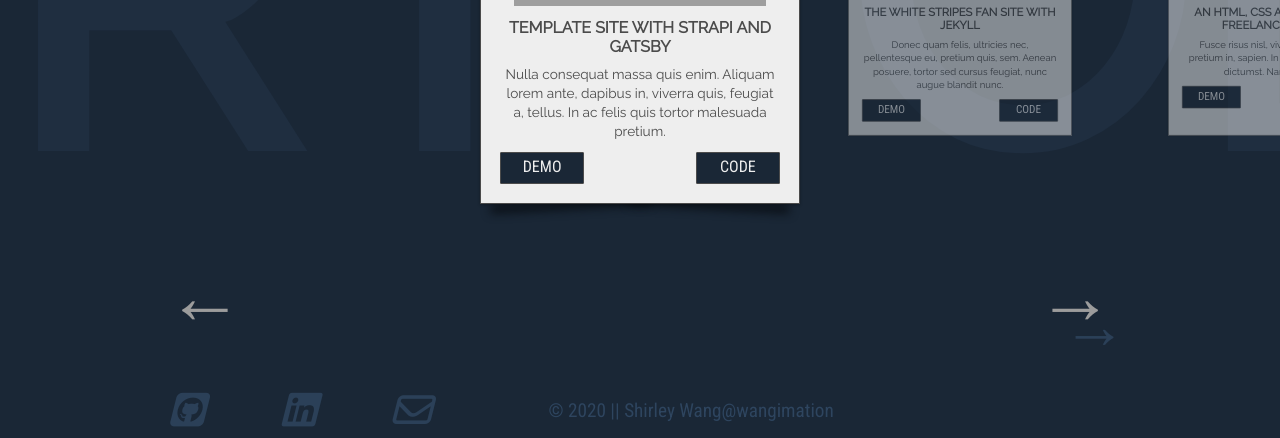
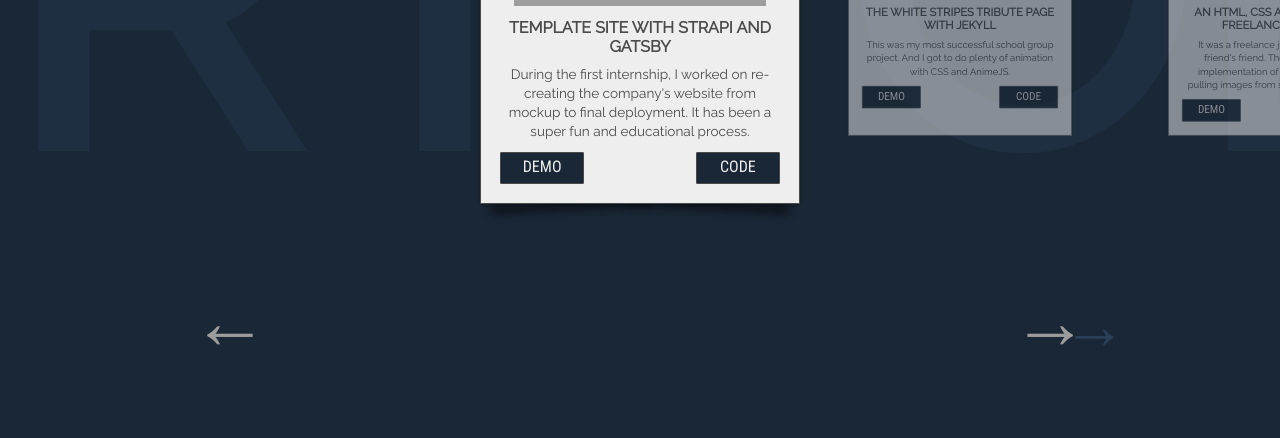
Before and after one commit to BlenderWang/portfolio-latest, a Gatsby site: page /portfolio in a window 1280 px wide. Shown: the part 412-850 px from the top of the page. Built offline with nearby package versions, Linux system fonts and the light colour scheme; Gatsby itself is replaced by a stand-in of ours; grey boxes are pictures that could not be loaded.

Commit message:
finalize data component

```diff
--- a/src/components/data.js
+++ b/src/components/data.js
@@ -5,7 +5,7 @@
       count: `01`,
       src: `https://res.cloudinary.com/shirlzzz9/image/upload/v1578820858/Flax.png`,
       title: `template site with Strapi and Gatsby`,
-      content: `Nulla consequat massa quis enim. Aliquam lorem ante, dapibus in, viverra quis, feugiat a, tellus. In ac felis quis tortor malesuada pretium.`,
+      content: `During the first internship, I worked on re-creating the company's website from mockup to final deployment. It has been a super fun and educational process. `,
       demoLink: `https://strapi-gatsby-postgresql-temp.netlify.com/`,
       repoLink: `https://github.com/BlenderWang/strapi-gatsby-site`,
     },
@@ -13,8 +13,8 @@
       id: 1,
       count: `02`,
       src: `https://res.cloudinary.com/shirlzzz9/image/upload/v1569525067/Gatsby-Portfolio/school-project-01.jpg`,
-      title: `the white stripes fan site with Jekyll`,
-      content: `Donec quam felis, ultricies nec, pellentesque eu, pretium quis, sem. Aenean posuere, tortor sed cursus feugiat, nunc augue blandit nunc.`,
+      title: `the white stripes tribute page with Jekyll`,
+      content: `This was my most successful school group project. And I got to do plenty of animation with CSS and AnimeJS.`,
       demoLink: `https://github.com/Bikelund/White-Stripes`,
       repoLink: `https://angry-heisenberg-302cd5.netlify.com/`,
     },
@@ -23,7 +23,7 @@
       count: `03`,
       src: `https://res.cloudinary.com/shirlzzz9/image/upload/v1569525067/Gatsby-Portfolio/carlos-website-template.jpg`,
       title: `an html, css and javascript freelance project`,
-      content: `Fusce risus nisl, viverra et, tempor et, pretium in, sapien. In hac habitasse platea dictumst. Nam adipiscing.`,
+      content: `It was a freelance job I had done for a friend's friend. There was a little bit implementation of parallax effect and pulling images from source.unsplash.com.`,
       demoLink: `https://reverent-swirles-2fac9c.netlify.com/`,
       repoLink: `https://github.com/BlenderWang/simpleWebsite`,
     },
@@ -32,7 +32,7 @@
       count: `04`,
       src: `https://res.cloudinary.com/shirlzzz9/image/upload/v1569525066/Gatsby-Portfolio/mini-search.jpg`,
       title: `mini tv/film search demo`,
-      content: `Donec quam felis, ultricies nec, pellentesque eu, pretium quis, sem. Aenean posuere, tortor sed cursus feugiat, nunc augue blandit nunc.`,
+      content: `A very much simplified IMDB inspired side project using TVMaze API. I learned pretty much on the spot how it worked with Promise. Cool stuff!`,
       demoLink: `https://github.com/BlenderWang/tv-search`,
       repoLink: `https://blenderwang.github.io/tv-search/`,
     },
@@ -41,7 +41,7 @@
       count: `05`,
       src: `https://res.cloudinary.com/shirlzzz9/image/upload/v1569525066/Gatsby-Portfolio/school-project-02.jpg`,
       title: `flexbox vs css grid`,
-      content: `Fusce risus nisl, viverra et, tempor et, pretium in, sapien. In hac habitasse platea dictumst. Nam adipiscing, nunc augue blandit nunc.`,
+      content: `My favorite school project done by only HTML and CSS in such psychodelic color scheme. Needless to say without SCSS it took me quite a while to build it up. It made me love CSS even more!`,
       demoLink: `https://codepen.io/blenderWang/pen/ebvqVz?editors=1100`,
       repoLink: `https://codepen.io/blenderWang/pen/ebvqVz?editors=1100`,
     },
--- a/src/styles/portfolio-page.scss
+++ b/src/styles/portfolio-page.scss
@@ -150,6 +150,7 @@
     background: transparent;
     font-size: 3rem;
     color: darken($clr-light, 32%);
+    padding: 25px;
 
     &:hover,
     &:focus {
@@ -157,11 +158,5 @@
       color: $clr-accent;
       cursor: pointer;
     }
-
-    &:focus {
-      outline-color: $clr-primary;
-      width: 2.5rem;
-      height: 2.5rem;
-    }
   }
 }
```
